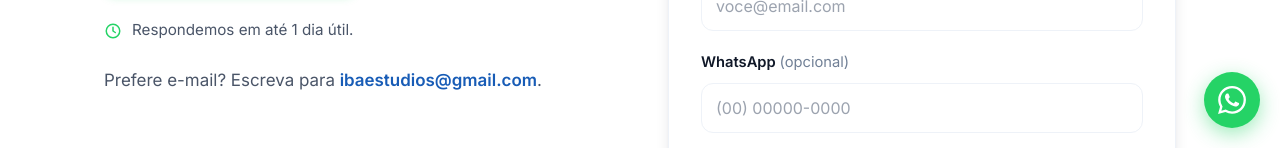
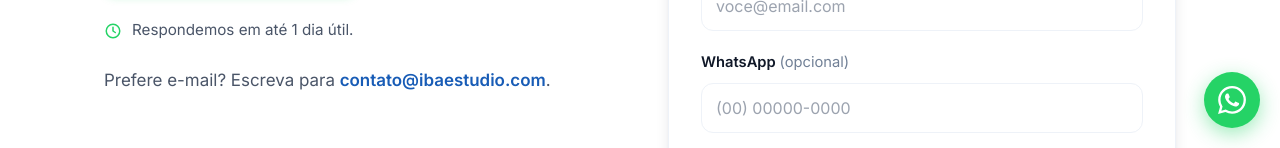
Before and after one commit to isisalencastro/ibaestudio-site, a React (Vite) app: page /contato in a window 1280 px wide. Shown: the part 652-800 px from the top of the page. Built offline with nearby package versions, Linux system fonts and the light colour scheme.

Commit message:
Atualiza e-mail de contato na página Contato

```diff
--- a/src/pages/Contato.jsx
+++ b/src/pages/Contato.jsx
@@ -88,7 +88,7 @@ export default function Contato() {
               Respondemos em até 1 dia útil.
             </p>
 
-            <p className="lede mt-6">Prefere e-mail? Escreva para <a href={mailLink()} className="text-blue font-semibold hover:underline">ibaestudios@gmail.com</a>.</p>
+            <p className="lede mt-6">Prefere e-mail? Escreva para <a href={mailLink()} className="text-blue font-semibold hover:underline">contato@ibaestudio.com</a>.</p>
           </Reveal>
 
           <Reveal delay={0.12}>
```
